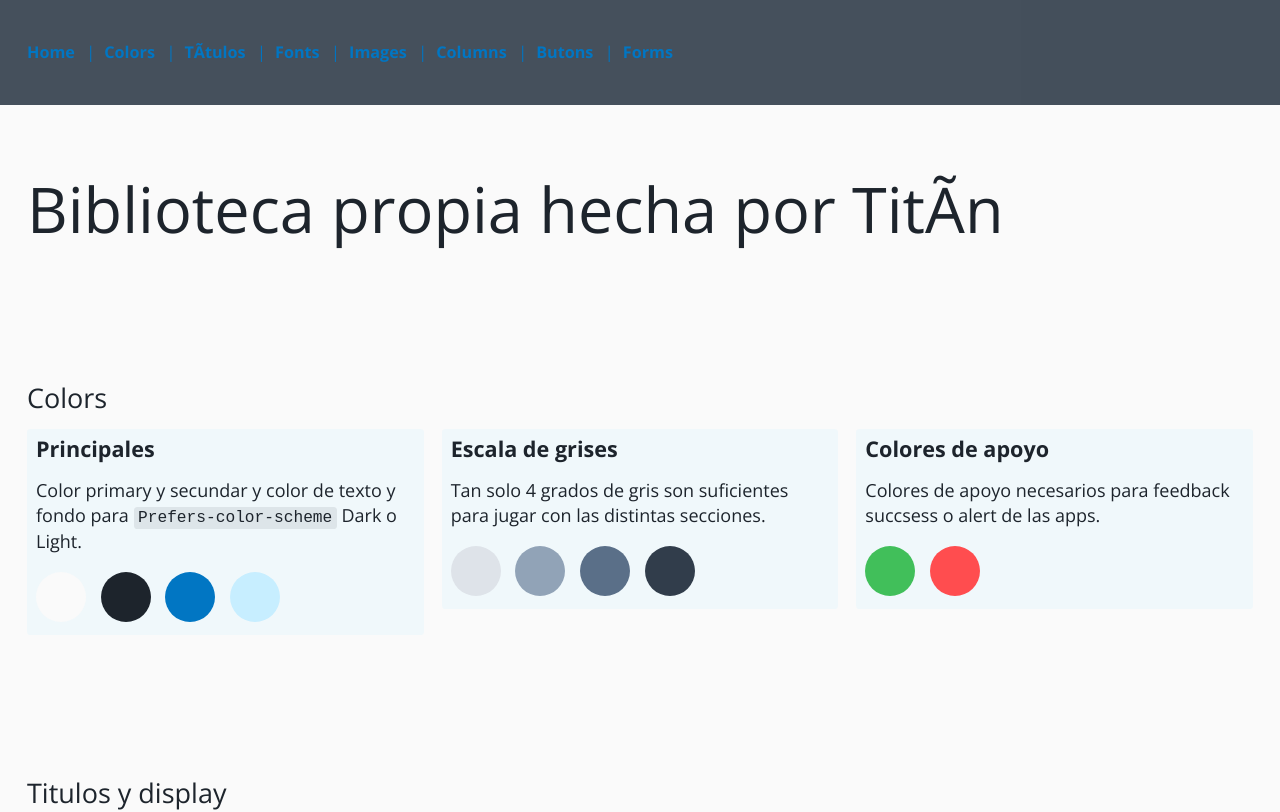
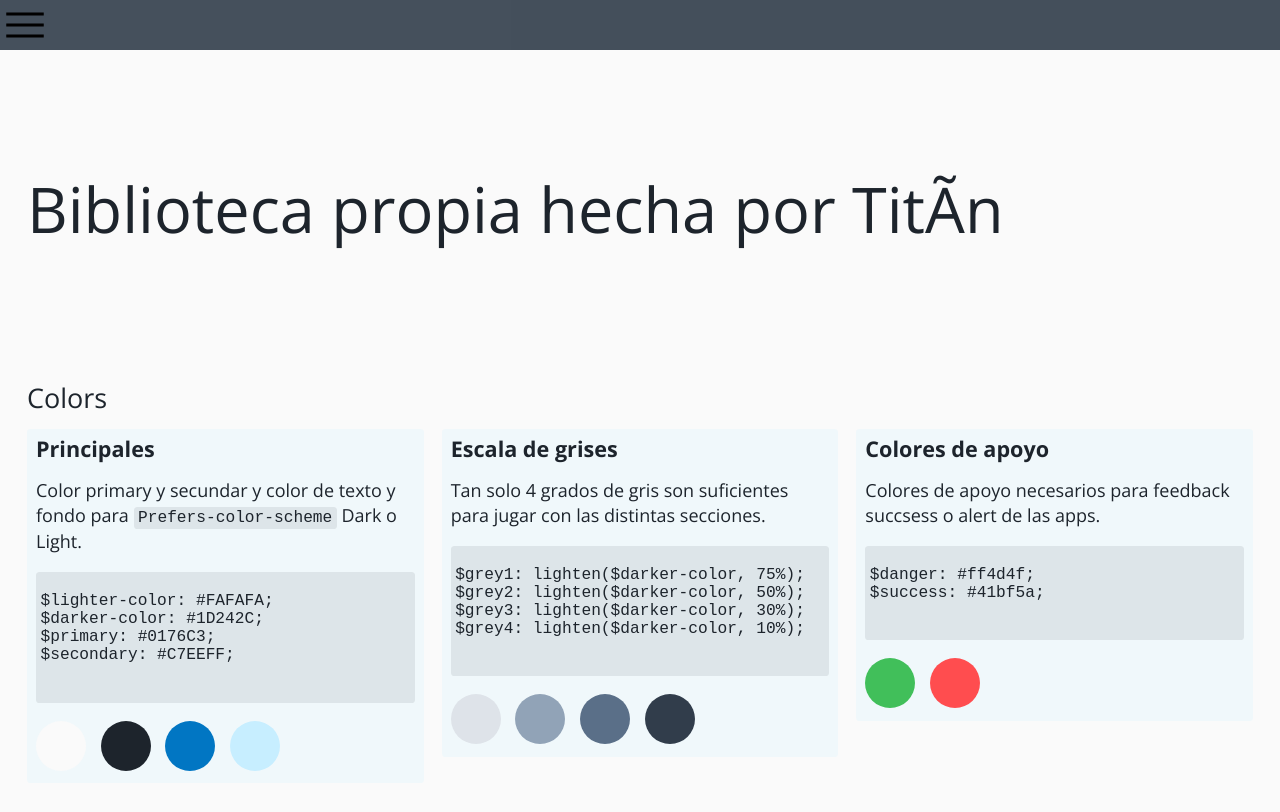
Before and after one commit to titin-c/libreria-sass, a website: page index.html in a window 1280 px wide. Shown: the top 812 px of the page. Drawn offline with nearby package versions, Linux system fonts and the light colour scheme.

Commit message:
añadido navbar movil

```diff
--- a/css/index.scss
+++ b/css/index.scss
@@ -6,6 +6,10 @@
 
 // css de estructura de la página
 @import './containers';
+
+
+// css de las navbar
+@import './navbar';
 
 // css de los text, fonts, etc
 @import './fonts';
@@ -35,15 +39,10 @@ header {
     left: 0;
     background: rgba($grey4, .9);
 
-    & a{
-        font-weight: bold;
-        text-decoration: none;
 
-
-    }
 }
 section{
-	margin: 4rem 0 0;
+	padding: 4rem 0 0;
 }
 .color{
 	width: 50px;
@@ -74,3 +73,9 @@ section{
 	  }
 }
 .example{margin: $general-margin4 0;}
+
+#buttons .btn{
+    margin-bottom: 20px;
+    display: block;
+    width: 100%;
+}
--- a/index.html
+++ b/index.html
@@ -14,21 +14,21 @@
 
 <body>
 	<header>
-		<nav class="nav">
-			<div class="container">
-				<ul class="list-inline">
-					<li class="list-inline-item"><a href="#">Home</a></li>
-					<li class="list-inline-item"><a href="#colors">Colors</a></li>
-					<li class="list-inline-item"><a href="#titles">Títulos</a></li>
-					<li class="list-inline-item"><a href="#fonts">Fonts</a></li>
-					<li class="list-inline-item"><a href="#images">Images</a></li>
-					<li class="list-inline-item"><a href="#columns">Columns</a></li>
-					<li class="list-inline-item"><a href="#buttons">Butons</a></li>
-					<li class="list-inline-item"><a href="#forms">Forms</a></li>
+
+				<nav class="navbar">
+					<a href="#navbar-menu" class="navbar-close"><img src="./source/icons/menu.svg" alt="menu" width="50" height="50"></a>
+					<ul class="navbar-menu" id="navbar-menu">
+						<li class="navbar-item"><a href="#">Home</a></li>
+						<li class="navbar-item"><a href="#colors">Colors</a></li>
+						<li class="navbar-item"><a href="#titles">Títulos</a></li>
+						<li class="navbar-item"><a href="#fonts">Fonts</a></li>
+						<li class="navbar-item"><a href="#images">Images</a></li>
+						<li class="navbar-item"><a href="#columns">Columns</a></li>
+						<li class="navbar-item"><a href="#buttons">Butons</a></li>
+						<li class="navbar-item"><a href="#forms">Forms</a></li>
 					</ul>
+				</nav>
 
-			</div>
-		</nav>
 	</header>
 	<div class="container">
 		<h1 class="display-2">Biblioteca propia hecha por Titín</h1>
@@ -43,6 +43,12 @@
 						<h5>Principales</h5>
 						<p>Color primary y secundar y color de texto y fondo para <code>Prefers-color-scheme</code> Dark
 							o Light.</p>
+						<pre><code>
+$lighter-color: #FAFAFA;
+$darker-color: #1D242C;
+$primary: #0176C3;
+$secondary: #C7EEFF;
+							</code></pre>
 						<div class="color bg-background"></div>
 						<div class="color bg-color"></div>
 						<div class="color bg-primary"></div>
@@ -53,6 +59,12 @@
 					<div class="card card-aclaracion">
 						<h5>Escala de grises</h5>
 						<p>Tan solo 4 grados de gris son suficientes para jugar con las distintas secciones.</p>
+						<pre><code>
+$grey1: lighten($darker-color, 75%);
+$grey2: lighten($darker-color, 50%);
+$grey3: lighten($darker-color, 30%);
+$grey4: lighten($darker-color, 10%);
+						</code></pre>
 						<div class="color bg-grey1"></div>
 						<div class="color bg-grey2"></div>
 						<div class="color bg-grey3"></div>
@@ -65,6 +77,10 @@
 					<div class="card card-aclaracion">
 						<h5>Colores de apoyo</h5>
 						<p>Colores de apoyo necesarios para feedback succsess o alert de las apps.</p>
+						<pre><code>
+$danger: #ff4d4f;
+$success: #41bf5a;
+						</code></pre>
 						<div class="color bg-success"></div>
 						<div class="color bg-danger"></div>
 						<div class="color bg-alert"></div>
@@ -175,8 +191,7 @@
 				preserveAspectRatio="xMidYMid slice" focusable="false">
 				<title>A generic square placeholder image with a white border around it, making it resemble a
 					photograph taken with an old instant camera</title>
-					<rect width="100%" height="100%"></rect><text x="50%" y="50%" fill="#dee2e6"
-						dy=".3em">150x150</text>
+				<rect width="100%" height="100%"></rect><text x="50%" y="50%" fill="#dee2e6" dy=".3em">150x150</text>
 			</svg>
 			<svg class="img-thumbnail round" width="150" height="150" xmlns="http://www.w3.org/2000/svg" role="img"
 				aria-label="Una imagen de marcador de posición cuadrada genérica con un borde blanco alrededor, lo que la hace parecerse a una fotografía tomada con una cámara instantánea antigua: 200x200"
@@ -465,7 +480,7 @@
 	</section>
 	<section id="forms">
 		<div class="container">
-			<div class="col-1 med-span-80 big-span-60">
+			<div class="col-1 med-span-80 big-span-70">
 				<div class="row">
 
 					<div class="col-1 med-col-2 big-col-2">
@@ -531,7 +546,7 @@
 							Botones tipo checkbox
 						</legend>
 						<div class="row">
-							<div class="col-1 med-col-3 big-col-3">
+							<div class="col-1 med-col-2 big-col-3">
 								<div>
 									<input type="checkbox" name="checkbox" class="form-check-input"
 										id="examplecheckbox1">
@@ -547,7 +562,7 @@
 									</label>
 								</div>
 							</div>
-							<div class="col-1 med-col-3 big-col-3">
+							<div class="col-1 med-col-2 big-col-3">
 								<div>
 									<input type="checkbox" name="checkbox" class="form-check-input rounded"
 										id="examplecheckbox3">
@@ -563,7 +578,7 @@
 									</label>
 								</div>
 							</div>
-							<div class="col-1 med-col-3 big-col-3">
+							<div class="col-1 med-col-2 big-col-3">
 								<div>
 									<input type="checkbox" name="checkbox" class="form-check-input success"
 										id="examplecheckbox5">
@@ -591,7 +606,7 @@
 							Botones tipo radio
 						</legend>
 						<div class="row">
-							<div class="col-1 med-col-3 big-col-3">
+							<div class="col-1 med-col-2 big-col-3">
 								<div>
 									<input type="radio" name="radios" class="form-check-input" id="exampleRadio1">
 									<label class="form-label" for="exampleRadio1">
@@ -605,7 +620,7 @@
 									</label>
 								</div>
 							</div>
-							<div class="col-1 med-col-3 big-col-3">
+							<div class="col-1 med-col-2 big-col-3">
 								<div>
 									<input type="radio" name="radios" class="form-check-input rounded"
 										id="exampleRadio3">
@@ -621,7 +636,7 @@
 									</label>
 								</div>
 							</div>
-							<div class="col-1 med-col-3 big-col-3">
+							<div class="col-1 med-col-2 big-col-3">
 								<div>
 									<input type="radio" name="radios" class="form-check-input success"
 										id="exampleRadio5">
@@ -647,8 +662,10 @@
 						<div class="col-1 med-col-1 big-col-1">
 							<div class="card card-aclaracion">
 								<h3>Input type File</h3>
-								<p>Para que funcione necesitas adjuntar un pequeño archivo <code>inputFile.js</code> y añadirle al input la id
-									<code>inputTypeFileN</code> donde N es un número y la acción <code>onchange="uploadFiles()"</code>
+								<p>Para que funcione necesitas adjuntar un pequeño archivo <code>inputFile.js</code> y
+									añadirle al input la id
+									<code>inputTypeFileN</code> donde N es un número y la acción
+									<code>onchange="uploadFiles()"</code>
 
 								</p>
 								<pre><code>
@@ -676,7 +693,8 @@
 						<div class="col-1 med-col-1 big-col-1">
 							<div class="card card-aclaracion">
 								<h3>Input type Range</h3>
-								<p>Para que funcione necesitas adjuntar un pequeño archivo <code>inputRange.js</code> y si quieres el "chivato" de valores añadir un input <code>type="number"</code>
+								<p>Para que funcione necesitas adjuntar un pequeño archivo <code>inputRange.js</code> y
+									si quieres el "chivato" de valores añadir un input <code>type="number"</code>
 
 								</p>
 								<pre><code>
```
Also changed, not shown: source/css/css.css, source/icons/menu.svg (added), 1 other file. Lines whose indentation alone changed are shown as unchanged.
